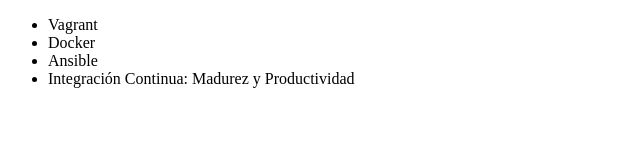
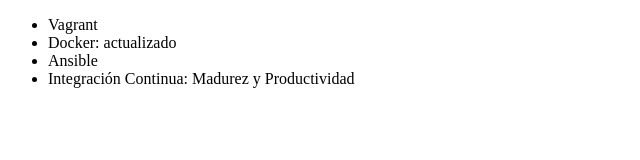
Before and after one commit to OxfordCommma/alura-git-ramirofarias, a plain HTML site: page index.html in a window 1280 px wide. Shown: the full height of the page, 0-640 px from the left. Drawn offline with Linux system fonts and the light colour scheme.

Commit message:
Corrigiendo nombre curso de Docker

```diff
--- a/index.html
+++ b/index.html
@@ -7,7 +7,7 @@
 <body>
      <ul>
          <li> Vagrant </li>
-         <li> Docker </li>
+         <li> Docker: actualizado </li>
          <li> Ansible </li>
          <li> Integración Continua: Madurez y Productividad </li>
      </ul>
```
